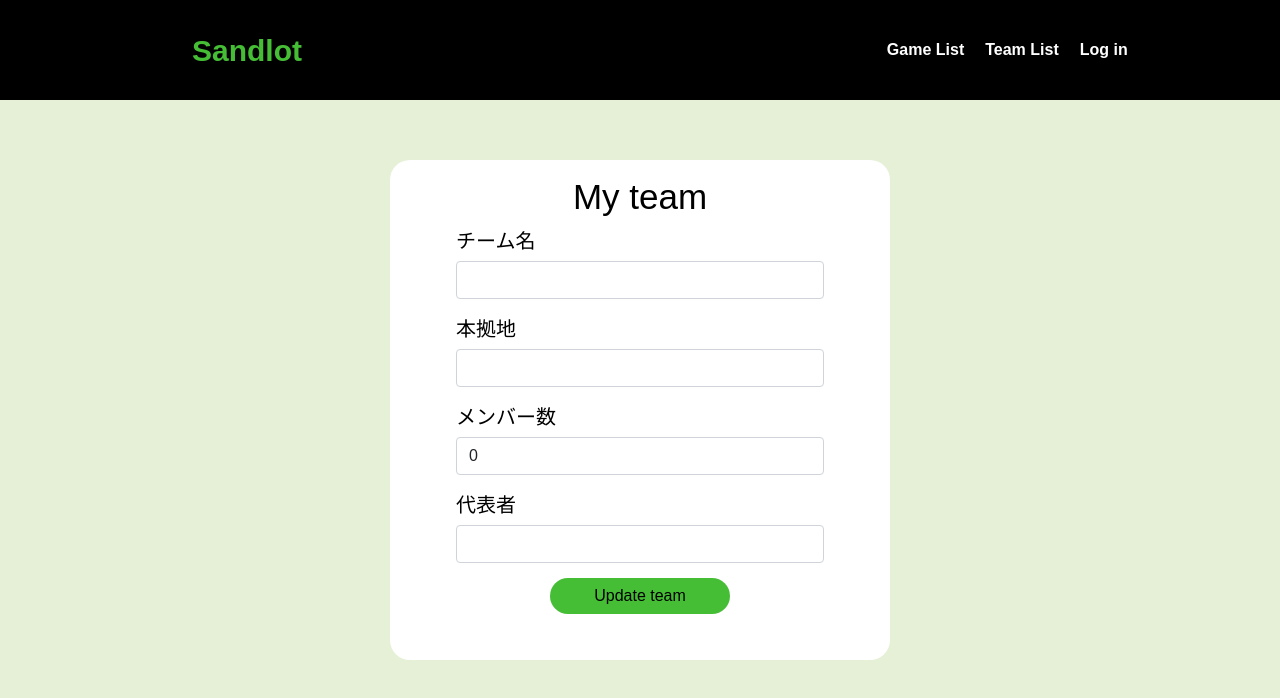
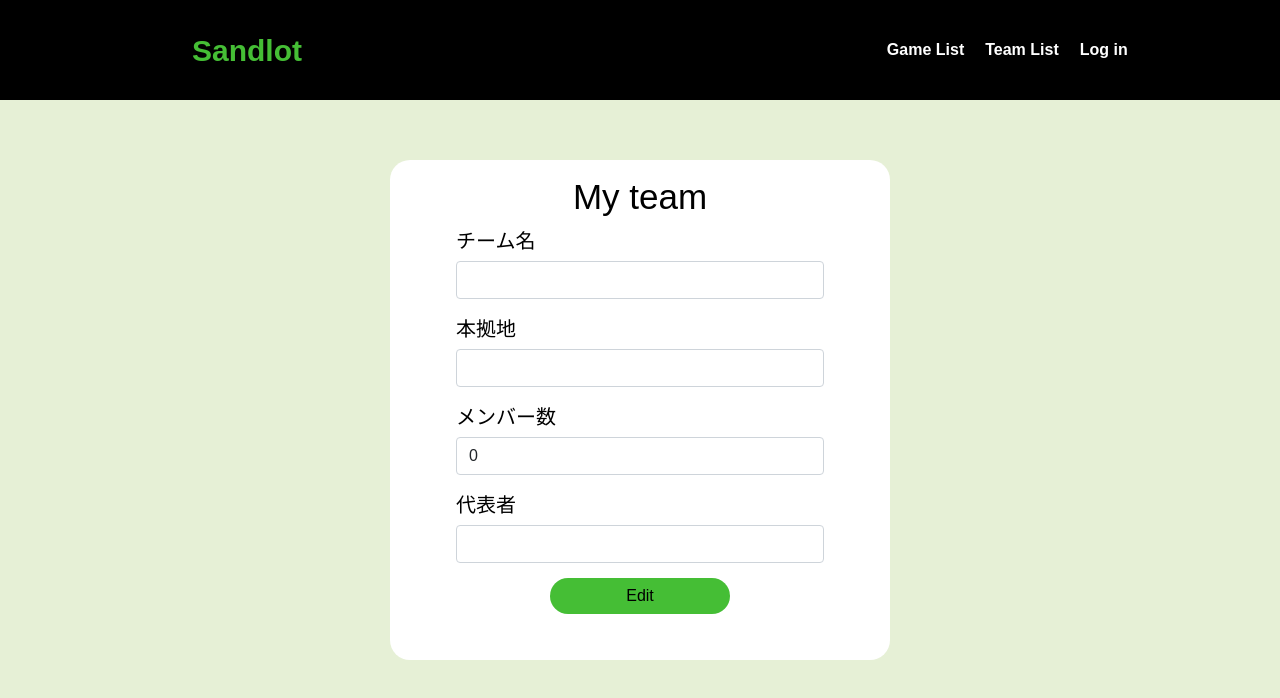
Before and after one commit to kaheiseki/sandlot, a React (Create React App) app: page /myteam in a window 1280 px wide. Shown: the top 698 px of the page. Built offline with nearby package versions, Linux system fonts and the light colour scheme; no server answers.

Commit message:
my team update

```diff
--- a/public/index.html
+++ b/public/index.html
@@ -24,6 +24,7 @@
       work correctly both with client-side routing and a non-root public URL.
       Learn how to configure a non-root public URL by running `npm run build`.
     -->
+    <link rel="stylesheet" href="https://use.fontawesome.com/releases/v5.15.4/css/all.css" integrity="sha384-DyZ88mC6Up2uqS4h/KRgHuoeGwBcD4Ng9SiP4dIRy0EXTlnuz47vAwmeGwVChigm" crossorigin="anonymous">
     <title>Sandlot</title>
   </head>
   <body>
--- a/src/pages/my_team/my_team.js
+++ b/src/pages/my_team/my_team.js
@@ -31,6 +31,7 @@ export const MyTeam = () => {
 
   const teamsDocumentRef = doc(db, "Teams", uid);
   const upDate = async () => {
+    setIsEdit(false);
     await updateDoc(teamsDocumentRef, {
       name: teamname,
       place: place,
@@ -39,6 +40,21 @@ export const MyTeam = () => {
     });
   };
   console.log(teamname);
+  //タップしたら編集できるようにするための記述
+  const [isEdit, setIsEdit] = useState(false);
+  const handleEdit = () => {
+    setIsEdit(true);
+    console.log("edit pushed")
+    console.log(setIsEdit)
+  }
+  const handleSubmit = (e) => {
+    e.preventDefault();
+    setIsEdit(false);
+  }
+  const handleBlur = () => {
+    setIsEdit(false);
+  }
+
 
   return (
     <div className='my_team_outline'>
@@ -47,11 +63,33 @@ export const MyTeam = () => {
           <Card.Title className='myteam_title'>
             My team
           </Card.Title>
+          {isEdit ? (
+            <div>
+              <div className='form-group'>
+                <label>チーム名</label>
+                <p>{teamname}</p>
+                </div>
+                <div className='form-group'>
+                  <label>本拠地</label>
+                  <p>{place}</p>
+                </div>
+                <div className='form-group'>
+                  <label>メンバー数</label>
+                  <p>{count}</p>
+                </div>
+                <div className='form-group'>
+                  <label>代表者</label>
+                  <p>{captain}</p>
+              </div>
+            </div>
+          ) : (
+            <div>
               <div className='form-group'>
                 <label>チーム名</label>
                 <input
                   className='form-control'
                   defaultValue={teamname}
+                  // onBlur={handleBlur}
                   onChange={(event) => {
                     setTeamname(event.target.value);
                   }}
@@ -88,11 +126,22 @@ export const MyTeam = () => {
                   }}
                 />
               </div>
+            </div>
+          )}
+          {isEdit ? (
             <form>
-            <Button className='myteam_button' onClick={() => upDate()}>
+              <Button className='update_button' onClick={() => upDate()}>
                   Update team
               </Button>
             </form>
+          ) : (
+            <form>
+              <Button className='edit_button' onClick={() => handleEdit()}>
+                  Edit
+              </Button>
+            </form>
+          )}
+
         </Card.Body>
       </Card>
     </div>
```
Lines whose indentation alone changed are shown as unchanged.
